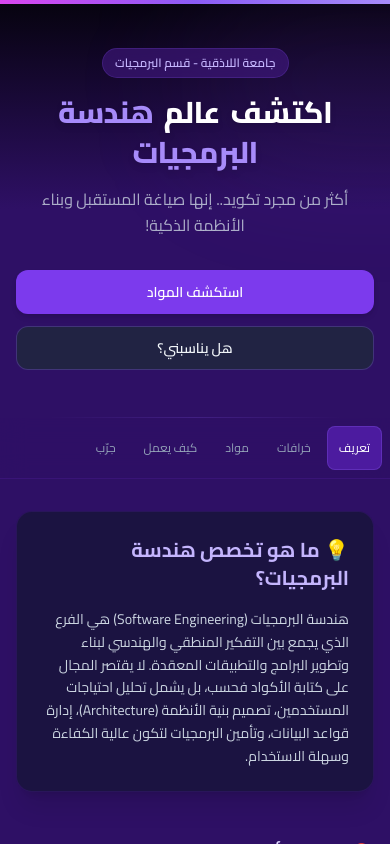
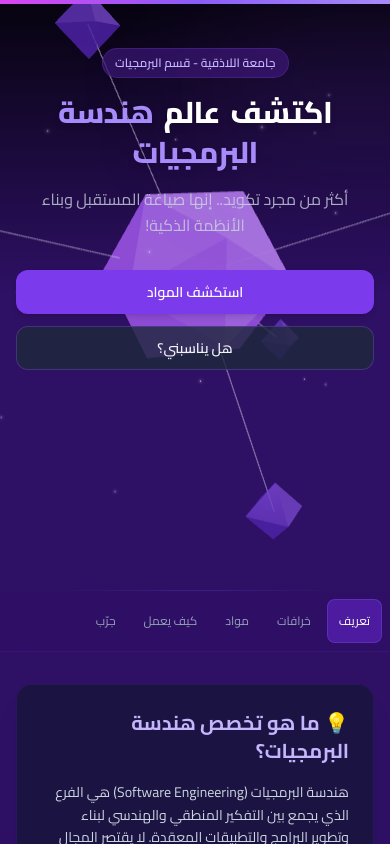
Before and after one commit to zainabjundi97/-, a React (Vite) app: page / in a window 390 px wide. Shown: the top 844 px of the page. Built offline with nearby package versions, Linux system fonts and the light colour scheme.

Commit message:
add shape using three js

```diff
--- a/package.json
+++ b/package.json
@@ -10,11 +10,14 @@
     "preview": "vite preview"
   },
   "dependencies": {
+    "@react-three/drei": "^10.7.8",
+    "@react-three/fiber": "^9.7.0",
     "lenis": "^1.3.26",
     "motion": "^13.1.1",
     "react": "^19.2.0",
     "react-dom": "^19.2.0",
-    "react-intersection-observer": "^11.0.0"
+    "react-intersection-observer": "^11.0.0",
+    "three": "^0.185.1"
   },
   "devDependencies": {
     "@eslint/js": "^9.39.1",
--- a/src/components/Hero/Hero.jsx
+++ b/src/components/Hero/Hero.jsx
@@ -1,10 +1,11 @@
-import { useRef } from 'react';
+import { Suspense, lazy, useRef } from 'react';
 import {
   motion,
   useMotionValue,
   useSpring,
   useTransform,
 } from 'motion/react';
+import { useInView } from 'react-intersection-observer';
 import {
   fadeScale,
   fadeUp,
@@ -15,6 +16,8 @@ import {
   parallax,
 } from '../../lib/animations';
 import { usePrefersReducedMotion } from '../../hooks/usePrefersReducedMotion';
+
+const HeroScene = lazy(() => import('../HeroScene/HeroScene'));
 
 const MotionDiv = motion.div;
 const MotionSpan = motion.span;
@@ -31,6 +34,16 @@ const HEADING_WORDS = [
 export default function Hero() {
   const prefersReducedMotion = usePrefersReducedMotion();
   const headerRef = useRef(null);
+  const pointerRef = useRef({ x: 0, y: 0 });
+  const { ref: inViewRef, inView } = useInView({
+    threshold: 0.15,
+    rootMargin: '50px',
+  });
+
+  const setHeaderRefs = (node) => {
+    headerRef.current = node;
+    inViewRef(node);
+  };
 
   const pointerX = useMotionValue(0);
   const pointerY = useMotionValue(0);
@@ -55,25 +68,35 @@ export default function Hero() {
     const el = headerRef.current;
     if (!el) return;
     const rect = el.getBoundingClientRect();
-    pointerX.set((event.clientX - rect.left) / rect.width - 0.5);
-    pointerY.set((event.clientY - rect.top) / rect.height - 0.5);
+    const x = (event.clientX - rect.left) / rect.width - 0.5;
+    const y = (event.clientY - rect.top) / rect.height - 0.5;
+    pointerX.set(x);
+    pointerY.set(y);
+    pointerRef.current = { x, y };
   };
 
   const onPointerLeave = () => {
     pointerX.set(0);
     pointerY.set(0);
+    pointerRef.current = { x: 0, y: 0 };
   };
 
   return (
     <header
-      ref={headerRef}
+      ref={setHeaderRefs}
       onPointerMove={onPointerMove}
       onPointerLeave={onPointerLeave}
-      className="w-full py-12 md:py-20 text-center px-4 sm:px-6 lg:px-8 bg-gradient-to-b from-[#06030e] via-violet-950/80 to-transparent relative overflow-hidden"
+      className="w-full py-12 md:py-20 text-center px-4 sm:px-6 lg:px-8 bg-gradient-to-b from-[#06030e] via-violet-950/80 to-transparent relative overflow-hidden min-h-[70vh] sm:min-h-[28rem]"
     >
+      {!prefersReducedMotion && (
+        <Suspense fallback={null}>
+          <HeroScene pointerRef={pointerRef} active={inView} />
+        </Suspense>
+      )}
+
       <MotionDiv
         aria-hidden
-        className="absolute top-0 left-1/2 -translate-x-1/2 w-full max-w-4xl h-40 bg-violet-600/10 blur-3xl rounded-full pointer-events-none"
+        className="absolute top-0 left-1/2 -translate-x-1/2 w-full max-w-4xl h-40 bg-violet-600/10 blur-3xl rounded-full pointer-events-none z-[1]"
         style={
           prefersReducedMotion
             ? undefined
@@ -82,7 +105,7 @@ export default function Hero() {
       />
 
       <MotionDiv
-        className="max-w-7xl mx-auto relative"
+        className="max-w-7xl mx-auto relative z-10"
         style={
           prefersReducedMotion
             ? undefined
@@ -155,7 +178,7 @@ export default function Hero() {
         </div>
       </MotionDiv>
 
-      <div className="absolute bottom-0 left-1/2 -translate-x-1/2 w-3/4 max-w-5xl h-[1px] bg-gradient-to-r from-transparent via-violet-500/20 to-transparent" />
+      <div className="absolute bottom-0 left-1/2 -translate-x-1/2 w-3/4 max-w-5xl h-[1px] bg-gradient-to-r from-transparent via-violet-500/20 to-transparent z-10" />
     </header>
   );
 }
--- /dev/null
+++ b/src/components/HeroScene/HeroScene.jsx
@@ -0,0 +1,132 @@
+import { useRef } from 'react';
+import { Canvas, useFrame } from '@react-three/fiber';
+import { Float, Line, Sparkles } from '@react-three/drei';
+import { MathUtils } from 'three';
+
+/** Satellite nodes around a core — software architecture / API graph metaphor */
+const GRAPH_NODES = [
+  { id: 'core', position: [0, 0, 0], scale: 0.62, core: true },
+  { id: 'api', position: [1.85, 0.55, 0.35], scale: 0.24 },
+  { id: 'data', position: [-1.7, 0.45, -0.25], scale: 0.22 },
+  { id: 'ui', position: [0.35, -1.45, 0.55], scale: 0.2 },
+  { id: 'service', position: [-0.55, 1.55, -0.5], scale: 0.21 },
+  { id: 'cache', position: [1.15, -0.85, -1.05], scale: 0.18 },
+];
+
+const VIOLET = '#a78bfa';
+const VIOLET_BRIGHT = '#c4b5fd';
+const VIOLET_DEEP = '#7c3aed';
+
+function GraphNode({ scale, core = false }) {
+  return (
+    <mesh scale={scale}>
+      {core ? (
+        <icosahedronGeometry args={[1, 0]} />
+      ) : (
+        <octahedronGeometry args={[1, 0]} />
+      )}
+      <meshStandardMaterial
+        color={core ? VIOLET_BRIGHT : VIOLET}
+        emissive={core ? VIOLET_DEEP : '#5b21b6'}
+        emissiveIntensity={core ? 0.85 : 0.55}
+        metalness={0.35}
+        roughness={0.25}
+        transparent
+        opacity={core ? 0.95 : 0.82}
+      />
+    </mesh>
+  );
+}
+
+function GraphEdge({ from, to }) {
+  return (
+    <Line
+      points={[from, to]}
+      color={VIOLET_BRIGHT}
+      lineWidth={1.2}
+      transparent
+      opacity={0.55}
+    />
+  );
+}
+
+/**
+ * Visible 3D network graph — core system + connected modules (software engineering).
+ */
+function SoftwareGraph({ pointerRef }) {
+  const groupRef = useRef(null);
+  const spin = useRef(0);
+  const core = GRAPH_NODES[0];
+
+  useFrame((_, delta) => {
+    const group = groupRef.current;
+    if (!group) return;
+
+    spin.current += delta * 0.22;
+    const pointer = pointerRef?.current ?? { x: 0, y: 0 };
+
+    const targetRotX = spin.current * 0.18 + pointer.y * 0.35;
+    const targetRotY = spin.current * 0.28 + pointer.x * 0.45;
+    const targetX = pointer.x * 0.4;
+    const targetY = pointer.y * 0.25;
+
+    group.rotation.x = MathUtils.lerp(group.rotation.x, targetRotX, 0.05);
+    group.rotation.y = MathUtils.lerp(group.rotation.y, targetRotY, 0.05);
+    group.position.x = MathUtils.lerp(group.position.x, targetX, 0.06);
+    group.position.y = MathUtils.lerp(group.position.y, 0.15 + targetY, 0.06);
+  });
+
+  return (
+    <group ref={groupRef} position={[0, 0.15, 0]} scale={1.05}>
+      <Float speed={1.1} rotationIntensity={0.12} floatIntensity={0.3}>
+        <group>
+          {GRAPH_NODES.slice(1).map((node) => (
+            <GraphEdge
+              key={`edge-${node.id}`}
+              from={core.position}
+              to={node.position}
+            />
+          ))}
+
+          {GRAPH_NODES.map((node) => (
+            <group key={node.id} position={node.position}>
+              <GraphNode scale={node.scale} core={node.core} />
+            </group>
+          ))}
+
+          <Sparkles
+            count={28}
+            scale={[4.5, 3.5, 3]}
+            size={2.2}
+            speed={0.35}
+            opacity={0.45}
+            color={VIOLET_BRIGHT}
+          />
+        </group>
+      </Float>
+    </group>
+  );
+}
+
+/**
+ * Lightweight R3F hero accent. Parent should gate reduced-motion and lazy-load.
+ * @param {{ pointerRef: React.MutableRefObject<{ x: number, y: number }>, active?: boolean }} props
+ */
+export default function HeroScene({ pointerRef, active = true }) {
+  return (
+    <div className="absolute inset-0 z-0 pointer-events-none" aria-hidden>
+      <Canvas
+        dpr={[1, 1.5]}
+        frameloop={active ? 'always' : 'never'}
+        gl={{ antialias: true, alpha: true, powerPreference: 'low-power' }}
+        camera={{ position: [0, 0, 5.2], fov: 42 }}
+        style={{ width: '100%', height: '100%', background: 'transparent' }}
+      >
+        <ambientLight intensity={0.45} />
+        <directionalLight position={[3, 4, 2]} intensity={1.1} color="#ddd6fe" />
+        <pointLight position={[-2, 1, 3]} intensity={0.6} color={VIOLET} />
+        <SoftwareGraph pointerRef={pointerRef} />
+      </Canvas>
+    </div>
+  );
+}
```
Also changed, not shown: 2 other files (tests, documents, lock files or other folders).
